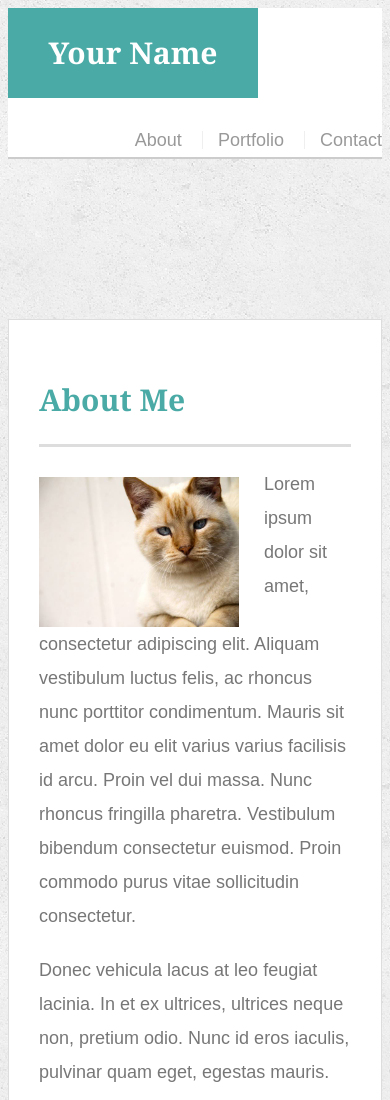
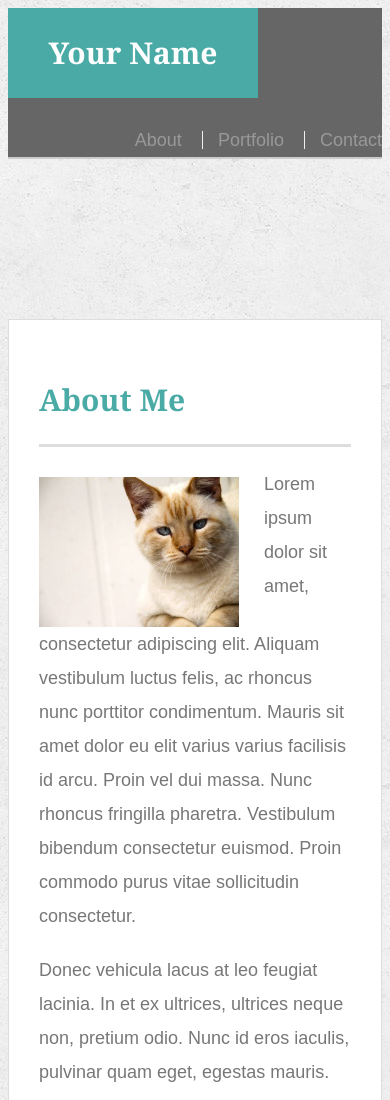
Before and after one commit to ShipraD25/Responsive-Portfolio, a plain HTML site: page index.html in a window 390 px wide. Shown: the top 1100 px of the page. Drawn offline with Linux system fonts and the light colour scheme.

Commit message:
responsive prtfolio complete

```diff
--- a/assets/css/style.css
+++ b/assets/css/style.css
@@ -218,18 +218,24 @@ input[type=submit] {
     padding: 10px 30px;
     font-size: 18px;
     color: #ffffff;
-    cursor: pointer;
+    1 cursor: pointer;
     background: #4aaaa5;
     border: 0 none;
 }
 
-@media screen and (max-width: 960px) {
-    display: none;
+@media only screen and (max-width: 960px) {
+    #masthead {
+        background-color: antiquewhite;
+    }
 }
 
-@media screen and (max-width: 760px) {}
+@media only screen and (max-width: 760px) {
+    #masthead {
+        background-color: #666666;
+    }
+}
 
-@media screen and (max-width: 640px) {
+@media only screen and (max-width: 640px) {
     #masthead {
         position: static;
     }
```
